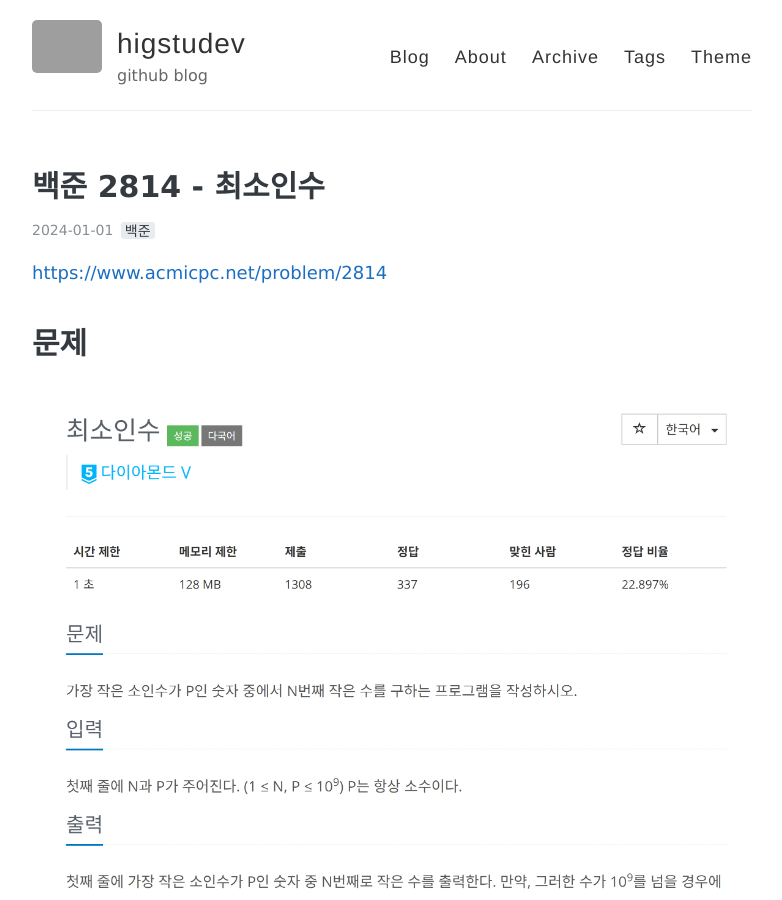
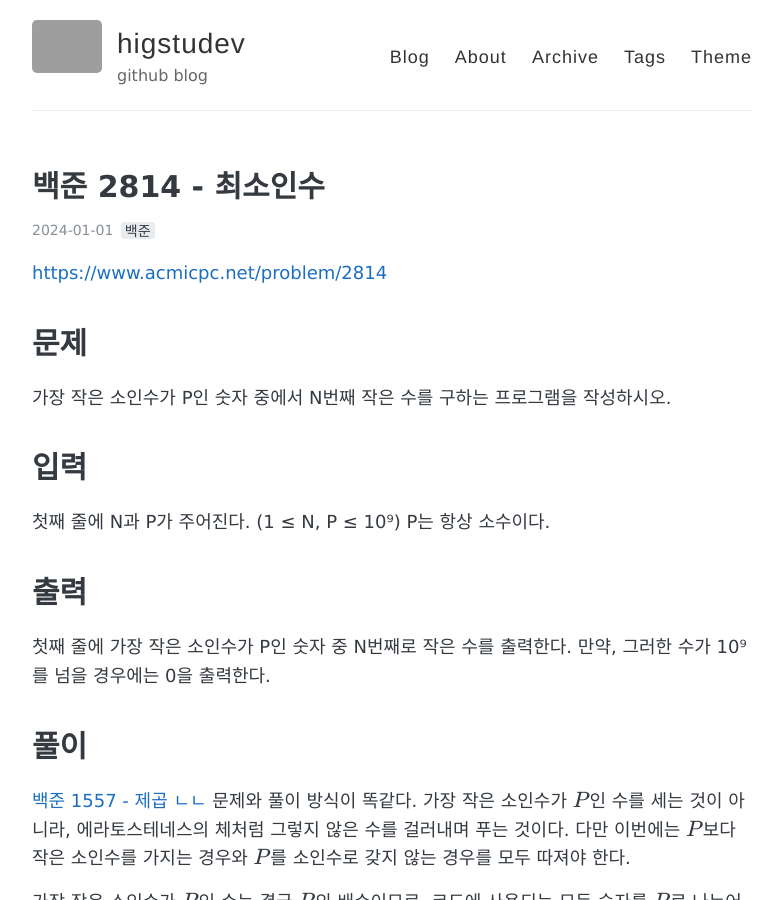
Before and after one commit to higstudev/higstudev.github.io, a Jekyll site: the page built from _posts/2024-01-01-BOJ2814.md, in a window 1280 px wide and 900 px high. Shown: the whole window, without its empty margins (248-1030 px from the left). Built offline with Jekyll 4.4.1, drawn with Linux system fonts in a browser that asks for light colours; formulas are drawn with MathJax 3; grey boxes are pictures that could not be loaded.

Commit message:
Update 2024-01-01-BOJ2814.md

```diff
--- a/_posts/2024-01-01-BOJ2814.md
+++ b/_posts/2024-01-01-BOJ2814.md
@@ -10,7 +10,15 @@ permalink: /BOJ2814/
 
 # 문제
 
-![Problem](/images/boj2814/prob.png)
+가장 작은 소인수가 P인 숫자 중에서 N번째 작은 수를 구하는 프로그램을 작성하시오.
+
+# 입력
+
+첫째 줄에 N과 P가 주어진다. (1 ≤ N, P ≤ 10⁹) P는 항상 소수이다.
+
+# 출력
+
+첫째 줄에 가장 작은 소인수가 P인 숫자 중 N번째로 작은 수를 출력한다. 만약, 그러한 수가 10⁹를 넘을 경우에는 0을 출력한다.
 
 # 풀이
 
```
